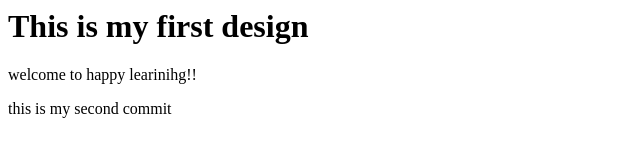
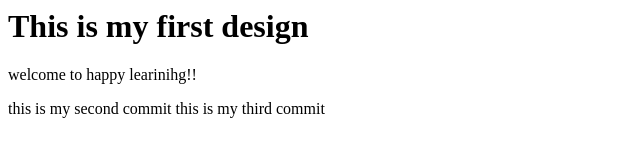
Before and after one commit to ravidshirol/Demooo, a plain HTML site: page index.html in a window 1280 px wide. Shown: the whole page, without its empty margins (0-640 px from the left). Drawn offline with Linux system fonts and the light colour scheme.

Commit message:
second commit

```diff
--- a/index.html
+++ b/index.html
@@ -2,3 +2,5 @@
 <p> welcome to happy learinihg!!</p>
 
 this is my second commit
+
+this is my third commit
```
